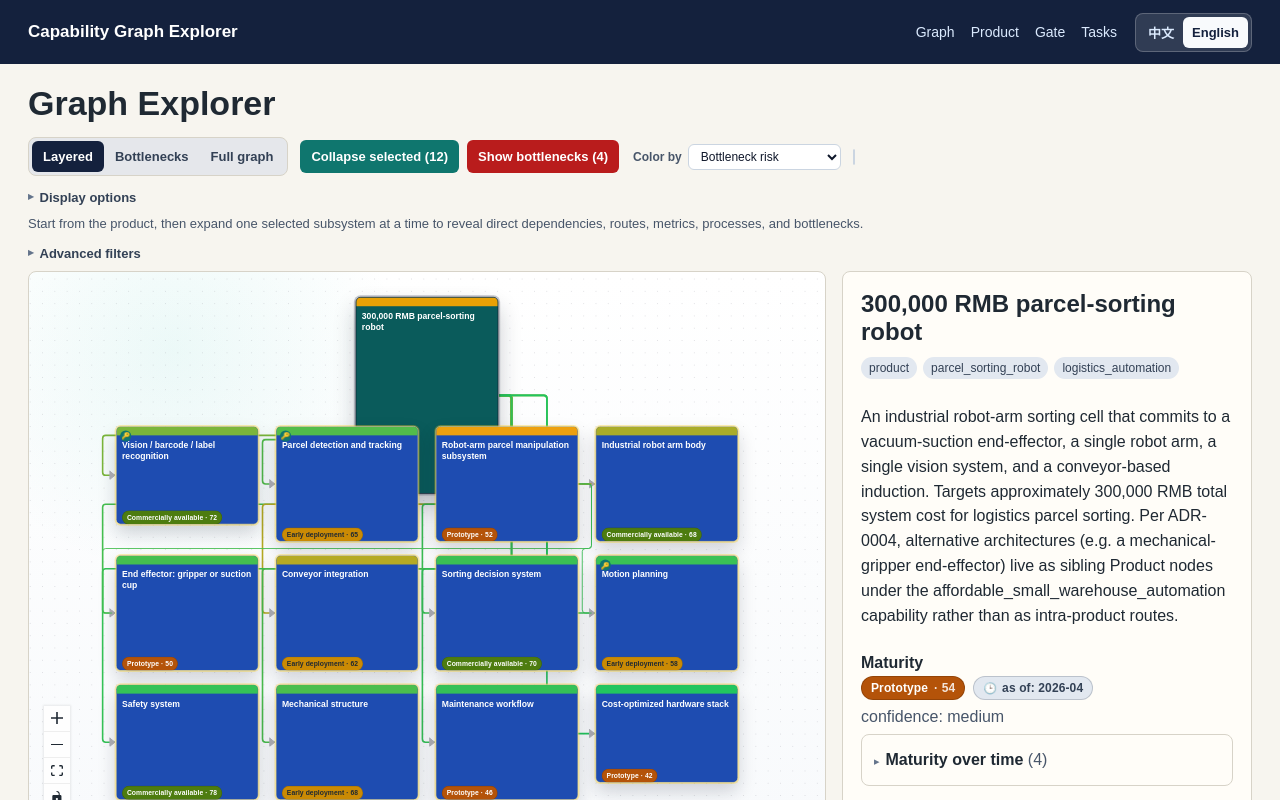
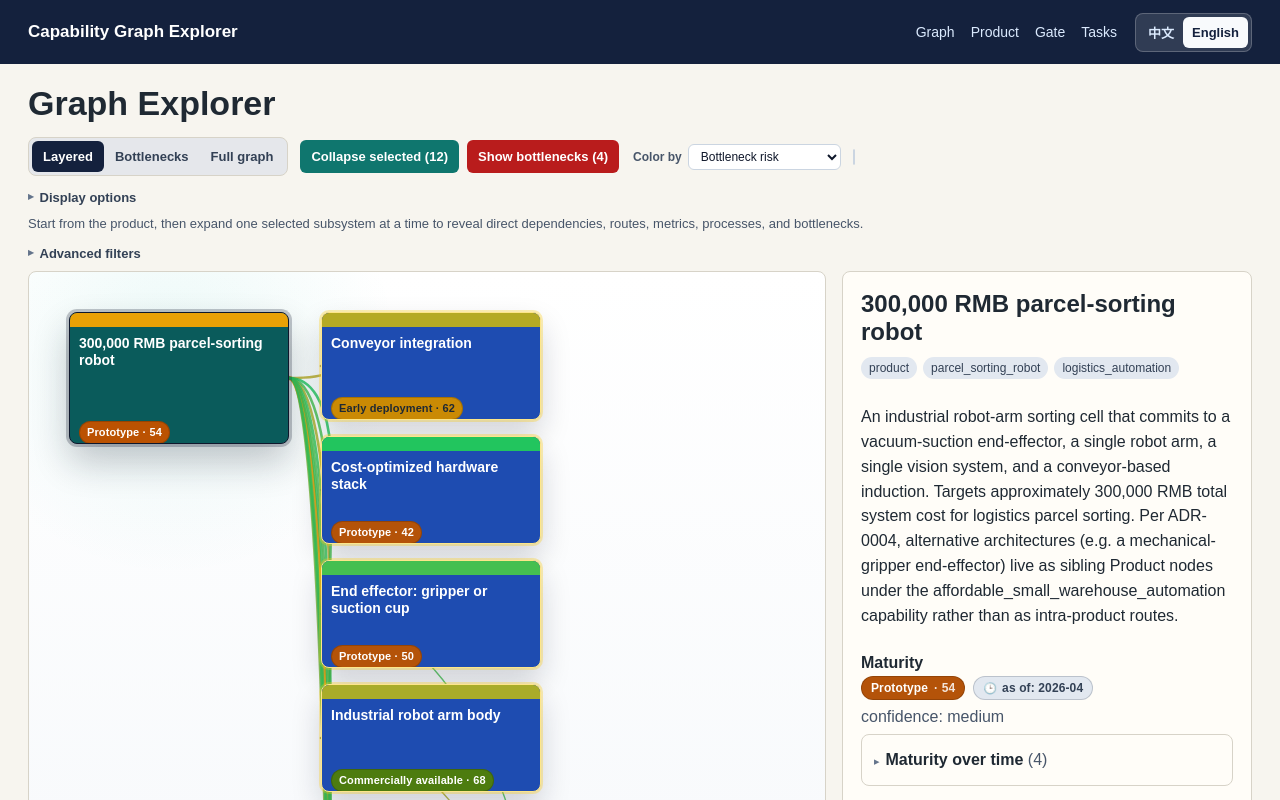
Before and after one commit to drt030/mincut, a Next.js app: page /graph in a window 1280 px wide. Shown: the top 800 px of the page. Built offline with nearby package versions, Linux system fonts and the light colour scheme.

Commit message:
Introduce research map graph canvas

```diff
--- a/src/app/globals.css
+++ b/src/app/globals.css
@@ -339,6 +339,45 @@ li {
 .graph-canvas-focused {
   height: clamp(300px, calc(100vh - 330px), 460px);
   min-height: 300px;
+}
+
+.research-map {
+  height: 100%;
+  overflow: auto;
+  position: relative;
+}
+
+.research-map-inner {
+  min-height: 100%;
+  position: relative;
+}
+
+.research-map-edges {
+  height: 100%;
+  inset: 0;
+  overflow: visible;
+  pointer-events: none;
+  position: absolute;
+  width: 100%;
+}
+
+.research-map-edge {
+  fill: none;
+  marker-end: url("#research-map-arrow");
+  opacity: 0.82;
+  stroke-linecap: round;
+}
+
+.research-map-edges marker path {
+  fill: #64748b;
+}
+
+.research-map-node {
+  position: absolute;
+}
+
+.research-map .graph-node-card {
+  min-height: 100%;
 }
 
 .graph-layout-focused {
--- a/src/app/graph/page.tsx
+++ b/src/app/graph/page.tsx
@@ -1,3 +1,4 @@
+import { Suspense } from "react";
 import { GraphExplorer } from "@/components/GraphExplorer";
 import { TranslatedHeading } from "@/components/TranslatedText";
 import { loadActiveGraphData } from "@/lib/graphLoader";
@@ -7,7 +8,9 @@ export default function GraphPage() {
   return (
     <div className="page graph-page">
       <TranslatedHeading textKey="graphExplorer" />
-      <GraphExplorer graph={graph} />
+      <Suspense fallback={<div className="panel">Loading graph...</div>}>
+        <GraphExplorer graph={graph} />
+      </Suspense>
     </div>
   );
 }
--- a/src/components/GraphExplorer.tsx
+++ b/src/components/GraphExplorer.tsx
@@ -142,6 +142,13 @@ type CapabilityNodeData = {
 
 const nodeTypes = {
   capability: memo(function CapabilityNode({ data }: NodeProps<FlowNode<CapabilityNodeData>>) {
+    return (
+      <GraphNodeCard data={data} withHandles />
+    );
+  }),
+};
+
+function GraphNodeCard({ data, withHandles = false }: { data: CapabilityNodeData; withHandles?: boolean }) {
     const showWarningGlyph = data.isBottleneck || data.bottleneckedByCount > 0;
     const glyphTooltip = data.isBottleneck ? data.kindLabel : data.bottleneckedByTooltip;
     const pillStyle: CSSProperties = {
@@ -206,7 +213,7 @@ const nodeTypes = {
           }
         }}
       >
-        <Handle className="graph-node-handle" type="target" position={Position.Left} />
+        {withHandles ? <Handle className="graph-node-handle" type="target" position={Position.Left} /> : null}
         {/*
          * Per iter-45 a11y audit (MINOR): glyph spans gain role="img" so
          * AT explicitly announces them as image-with-alt-equivalent text
@@ -326,11 +333,146 @@ const nodeTypes = {
             </div>
           ) : null}
         </div>
-        <Handle className="graph-node-handle" type="source" position={Position.Right} />
+        {withHandles ? <Handle className="graph-node-handle" type="source" position={Position.Right} /> : null}
       </div>
     );
-  }),
-};
+}
+
+function ResearchMapCanvas({ edges, nodes, stage }: { edges: FlowEdge[]; nodes: FlowNode<CapabilityNodeData>[]; stage: "overview" | "focused" }) {
+  const padding = 40;
+  const positioned = stage === "overview" ? buildOverviewMapNodes(nodes, edges) : buildFocusedMapNodes(nodes);
+
+  if (!positioned.length) return null;
+
+  const minX = Math.min(...positioned.map((node) => node.x));
+  const minY = Math.min(...positioned.map((node) => node.y));
+  const maxX = Math.max(...positioned.map((node) => node.x + node.width));
+  const maxY = Math.max(...positioned.map((node) => node.y + node.height));
+  const width = Math.max(640, maxX - minX + padding * 2);
+  const height = Math.max(stage === "focused" ? 340 : 460, maxY - minY + padding * 2);
+  const byId = new Map(positioned.map((node) => [node.id, node]));
+
+  return (
+    <div className={["research-map", `research-map-${stage}`].join(" ")}>
+      <div className="research-map-inner" style={{ width, height }}>
+        <svg className="research-map-edges" viewBox={`0 0 ${width} ${height}`} aria-hidden="true">
+          <defs>
+            <marker id="research-map-arrow" viewBox="0 0 10 10" refX="9" refY="5" markerWidth="6" markerHeight="6" orient="auto-start-reverse">
+              <path d="M 0 0 L 10 5 L 0 10 z" />
+            </marker>
+          </defs>
+          {edges.map((edge) => {
+            const source = byId.get(edge.source);
+            const target = byId.get(edge.target);
+            if (!source || !target) return null;
+            const sourceX = source.x - minX + padding + source.width;
+            const sourceY = source.y - minY + padding + source.height / 2;
+            const targetX = target.x - minX + padding;
+            const targetY = target.y - minY + padding + target.height / 2;
+            const midX = sourceX + Math.max(48, (targetX - sourceX) / 2);
+            const stroke = edge.style && "stroke" in edge.style ? String(edge.style.stroke) : "#94a3b8";
+            const strokeWidth = edge.style && "strokeWidth" in edge.style ? Number(edge.style.strokeWidth) || 1.5 : 1.5;
+            return (
+              <path
+                key={edge.id}
+                className="research-map-edge"
+                d={`M ${sourceX} ${sourceY} C ${midX} ${sourceY}, ${midX} ${targetY}, ${targetX} ${targetY}`}
+                markerEnd="url(#research-map-arrow)"
+                style={{ stroke, strokeWidth }}
+              />
+            );
+          })}
+        </svg>
+        {positioned.map((node) => (
+          <div
+            key={node.id}
+            className="research-map-node"
+            style={{
+              height: node.height,
+              left: node.x - minX + padding,
+              top: node.y - minY + padding,
+              width: node.width,
+            }}
+          >
+            <GraphNodeCard data={node.data} />
+          </div>
+        ))}
+      </div>
+    </div>
+  );
+}
+
+function buildOverviewMapNodes(nodes: FlowNode<CapabilityNodeData>[], edges: FlowEdge[]) {
+  const byId = new Map(nodes.map((node) => [node.id, node]));
+  const outgoing = new Map<string, string[]>();
+  for (const edge of edges) {
+    if (!byId.has(edge.source) || !byId.has(edge.target)) continue;
+    const targets = outgoing.get(edge.source) ?? [];
+    targets.push(edge.target);
+    outgoing.set(edge.source, targets);
+  }
+
+  const selectedId = nodes.find((node) => node.data.selected)?.id ?? nodes[0]?.id;
+  const depth = new Map<string, number>();
+  if (selectedId) {
+    const queue = [selectedId];
+    depth.set(selectedId, 0);
+    for (let index = 0; index < queue.length; index += 1) {
+      const id = queue[index];
+      const nextDepth = (depth.get(id) ?? 0) + 1;
+      for (const target of outgoing.get(id) ?? []) {
+        if (depth.has(target)) continue;
+        depth.set(target, nextDepth);
+        queue.push(target);
+      }
+    }
+  }
+
+  const fallbackDepth = Math.max(1, ...depth.values()) + 1;
+  const columns = new Map<number, FlowNode<CapabilityNodeData>[]>();
+  for (const node of nodes) {
+    const column = depth.get(node.id) ?? fallbackDepth;
+    const list = columns.get(column) ?? [];
+    list.push(node);
+    columns.set(column, list);
+  }
+
+  const columnWidth = 252;
+  const rowHeight = 124;
+  const sortedColumns = [...columns.entries()].sort(([a], [b]) => a - b);
+  return sortedColumns.flatMap(([column, columnNodes]) =>
+    columnNodes
+      .sort((a, b) => Number(b.data.risk || b.data.isBottleneck) - Number(a.data.risk || a.data.isBottleneck) || a.data.name.localeCompare(b.data.name))
+      .map((node, row) => ({
+        id: node.id,
+        data: node.data,
+        height: node.data.selected ? 132 : 108,
+        width: 220,
+        x: column * columnWidth,
+        y: row * rowHeight,
+      })),
+  );
+}
+
+function buildFocusedMapNodes(nodes: FlowNode<CapabilityNodeData>[]) {
+  return nodes.map((node) => ({
+    id: node.id,
+    data: node.data,
+    height: numberStyle(node.style?.height, DEFAULT_NODE_HEIGHT),
+    width: numberStyle(node.style?.width, NODE_WIDTH),
+    x: node.position.x,
+    y: node.position.y,
+  }));
+}
+
+function numberStyle(value: CSSProperties["width"], fallback: number): number {
+  if (typeof value === "number") return value;
+  if (typeof value === "string") {
+    const parsed = Number.parseFloat(value);
+    if (Number.isFinite(parsed)) return parsed;
+  }
+  return fallback;
+}
 
 /**
  * Per ADR-0003, the value union accepts `{min, typical, max}` in addition to
@@ -1352,6 +1494,7 @@ export function GraphExplorer({ graph }: Props) {
       </details>
       <div className={`graph-layout graph-layout-${stage}`}>
         <div className={`graph-canvas graph-canvas-${stage}`}>
+          {mode === "full" ? (
             <ReactFlow
               nodes={flowNodes}
               edges={flowEdges}
@@ -1402,6 +1545,9 @@ export function GraphExplorer({ graph }: Props) {
               <Background />
               <Controls />
             </ReactFlow>
+          ) : (
+            <ResearchMapCanvas edges={flowEdges} nodes={flowNodes as FlowNode<CapabilityNodeData>[]} stage={stage} />
+          )}
         </div>
         <NodeDetailPanel
           graph={graph}
```
Lines whose indentation alone changed are shown as unchanged.
